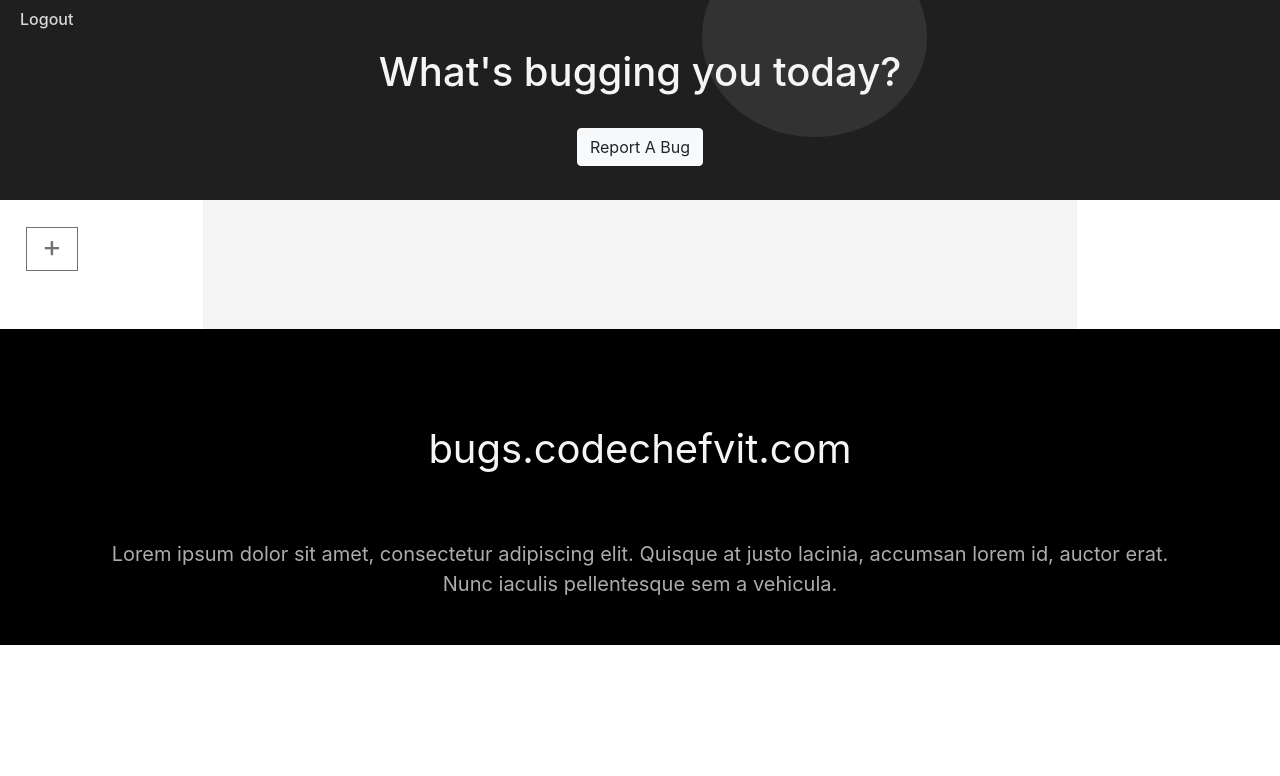
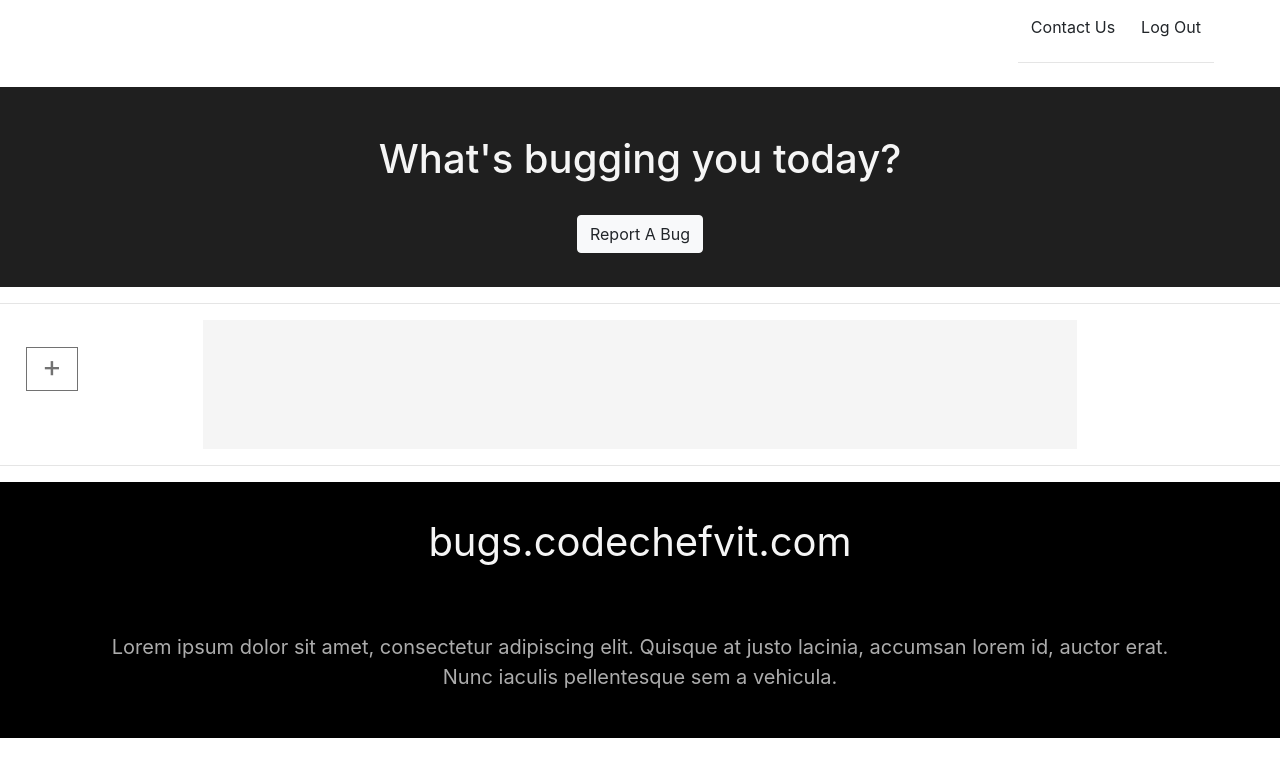
Before and after one commit to Just-A-Pixel/Bugs, a plain HTML site: page Frontend/bugs.html in a window 1280 px wide. Drawn offline with nearby package versions, Linux system fonts and the light colour scheme.

Commit message:
Update bugs.html

```diff
--- a/Frontend/bugs.html
+++ b/Frontend/bugs.html
@@ -28,8 +28,25 @@
 </head>
 
 
-<body><h6 class="logout" onclick="logout()">Logout</h6>
-    <div class="container-fluid header" id = "main-head" style="background-image: url('assets/css/img/header.svg');">
+<body>
+
+    <!-- Navigation -->
+
+    <nav class="navbar  navbar-expand navbar-dark">
+        <a href="" class="navbar-brand">CodechefVIT</a>
+        <ul class="navbar-nav ml-auto">
+            <li class="nav-item"><a class="btn signup" href="#contact">Contact Us</a>
+                <hr class="navline">
+            </li>
+            <li class="nav-item" style="margin-right: 50px;" onclick="logout()"><a class="btn signup" href="#">Log Out</a>
+                <hr class="navline">
+            </li>
+        </ul>
+    </nav>
+
+
+    <!-- <h6 class="logout "  style="width: 100%;">Logout</h6> -->
+    <div class="container-fluid header" id = "main-head" >
         <div class="text-center">
             <br><br>
             <h1 class="header-head">What's bugging you today?</h1><br>
@@ -49,6 +66,7 @@
         </div>
 
     </div>
+    <hr>
     <div class="row">
 
         <div class="col-sm-3 col-md-2" id = "left-column">
@@ -57,26 +75,20 @@
             <br><br>
             <form id="left-side" style="display: none;">
                 <input type="text" id="project-input">
-                <div class="btn" onclick="submitProject()">submit</button></div>
+                <div class="btn submit-project" onclick="submitProject()">Submit</button></div>
             </form>
 
-            <ul class="project-list" id="test"></ul>
+            <ul class="project-list" id="test">
+                <!-- <a href="#issue-list"><li class="project-element"  onclick="select(this)" onmouseover="addAnimate(this)" onmouseout="removeAnimate(this)">FFCC</li></a><br>
+                <a href="#issue-list"><li class="project-element"  onclick="select(this)" onmouseover="addAnimate(this)" onmouseout="removeAnimate(this)">FFCC</li></a><br>
+                <a href="#issue-list"><li class="project-element"  onclick="select(this)" onmouseover="addAnimate(this)" onmouseout="removeAnimate(this)">FFCC</li></a><br>
+                <a href="#issue-list"><li class="project-element"  onclick="select(this)" onmouseover="addAnimate(this)" onmouseout="removeAnimate(this)">FFCC</li></a><br> -->
+            </ul>
         </div>
 
         <div class="col-sm-8 main-area">
             <br>
-            <div id="issue-list"></div>
-            </div>
-        </div>
-    </div>
-
-    <div class="container-fluid text-center footer">
-        <br>bugs.codechefvit.com <br><br>
-        <p style="font-size: 20px; color: rgb(172, 172, 172);">Lorem ipsum dolor sit amet, consectetur adipiscing elit. Quisque at justo lacinia, accumsan lorem id, auctor erat. <br> Nunc iaculis pellentesque sem a vehicula.</p>
-    </div>
-</body>
-<script src="assets/js/script.js"></script>
-</html>
+                <div id="issue-list">
 
 
 
@@ -99,7 +111,7 @@
                                 <input type="text" class = "add-comment" name="" id="comment-input">
                                 <button class="btn btn-primary submit-comment"  onclick="addComment(this)">Comment</button>
                             </div>
-                    <hr>
+
                             <p class="container comment-title">
                                 <img src="assets/css/img/Ellipse 11.svg" class="bug2">
                                 <span class = "comment-name">Raj Anand</span><br>
@@ -114,3 +126,28 @@
                         </div>
                         <h6 class = "tweet-id "onselectstart="return false">data[i].alpha[j]._id</h6>
                     </div> -->
+
+
+
+
+
+
+
+
+
+
+
+
+
+                </div>
+            </div>
+        </div>
+    </div>
+    <hr>
+    <div class="container-fluid text-center footer" id = "contact">
+        bugs.codechefvit.com <br><br>
+        <p style="font-size: 20px; color: rgb(172, 172, 172);">Lorem ipsum dolor sit amet, consectetur adipiscing elit. Quisque at justo lacinia, accumsan lorem id, auctor erat. <br> Nunc iaculis pellentesque sem a vehicula.</p>
+    </div>
+</body>
+<script src="assets/js/script.js"></script>
+</html>
```
Lines whose indentation alone changed are shown as unchanged.
